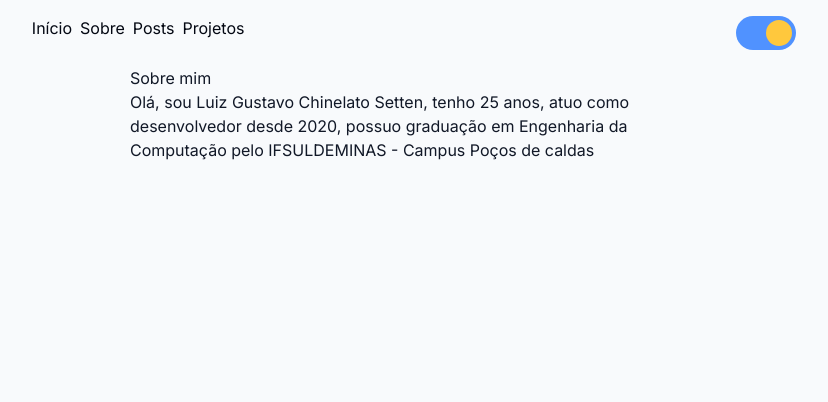
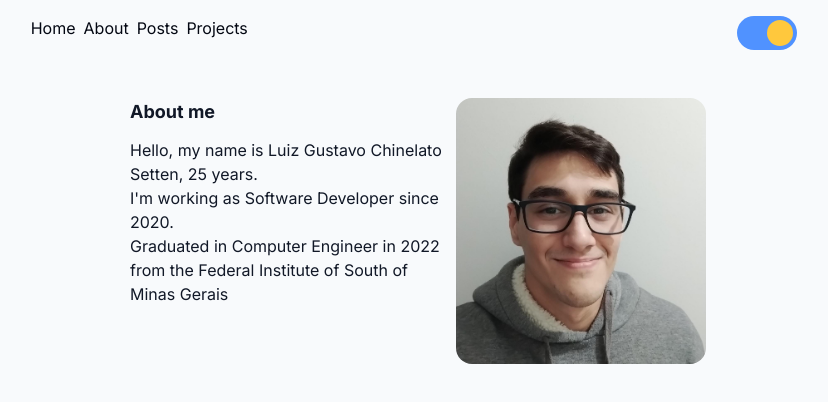
Before and after one commit to luizsetten/luizsetten-portfolio, a Next.js app: page /about in a window 1280 px wide. Shown: the top 402 px of the page, without its empty margins (222-1050 px from the left). Built offline with nearby package versions, Linux system fonts and the light colour scheme.

Commit message:
feat: change main language to english

```diff
--- a/src/app/about/page.tsx
+++ b/src/app/about/page.tsx
@@ -1,20 +1,36 @@
 import { differenceInYears } from "date-fns";
 import { Metadata } from "next";
+import Image from "next/image";
 
 export const metadata: Metadata = {
   title: "Luiz Setten - Sobre",
+  authors: [{ name: "Luiz Gustavo Chinelato Setten", url: "luizsetten.com" }],
 };
 
 export default function About() {
   const age = differenceInYears(new Date(), new Date(1998, 6, 17));
+
   return (
     <div className="max-w-xl">
-      <h1>Sobre mim</h1>
-      <p className="mx-auto">
-        Olá, sou Luiz Gustavo Chinelato Setten, tenho {age} anos, atuo como
-        desenvolvedor desde 2020, possuo graduação em Engenharia da Computação
-        pelo IFSULDEMINAS - Campus Poços de caldas
-      </p>
+      <div className="flex-row flex mt-8">
+        <article>
+          <h1 className="text-lg font-bold mb-3">About me</h1>
+          <p>Hello, my name is Luiz Gustavo Chinelato Setten, {age} years.</p>
+          <p>I&apos;m working as Software Developer since 2020.</p>
+          <p>
+            Graduated in Computer Engineer in 2022 from the Federal Institute of
+            South of Minas Gerais
+          </p>
+        </article>
+        <Image
+          src="/profile-photo.jpeg"
+          width={250}
+          height={250}
+          objectFit="cover"
+          className="rounded-2xl"
+          alt="Profile photo of Luiz Setten"
+        />
+      </div>
     </div>
   );
 }
--- a/src/components/Header.tsx
+++ b/src/components/Header.tsx
@@ -9,11 +9,11 @@ export default function Header() {
   const links: ILink[] = [
     {
       link: "/",
-      title: "Início",
+      title: "Home",
     },
     {
       link: "/about",
-      title: "Sobre",
+      title: "About",
     },
     {
       link: "/posts",
@@ -21,7 +21,7 @@ export default function Header() {
     },
     {
       link: "/projects",
-      title: "Projetos",
+      title: "Projects",
     },
   ];
   return (
```
Also changed, not shown: public/profile-photo.jpeg (added).
